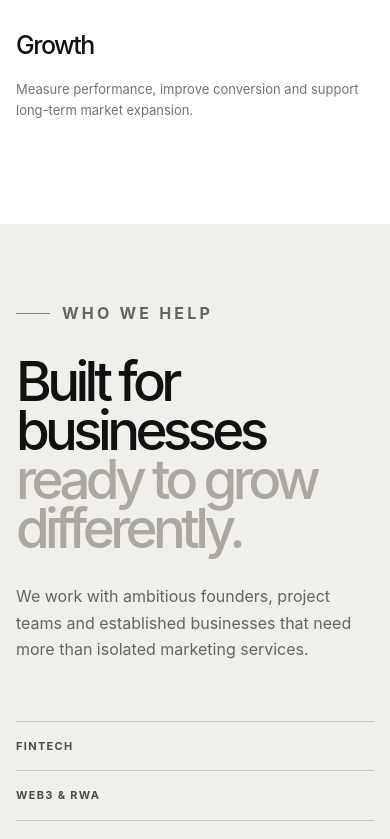
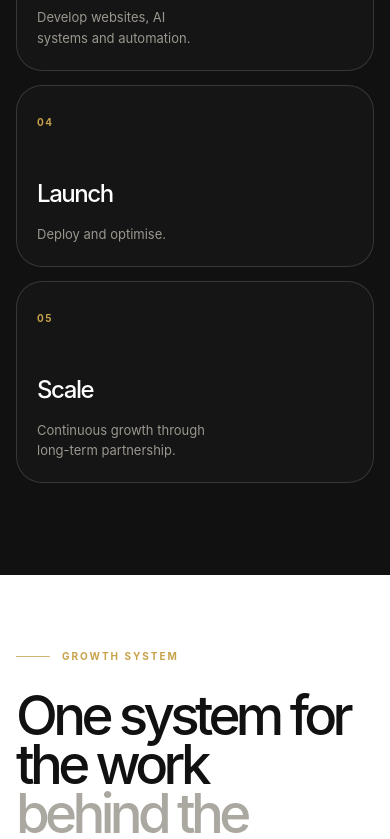
Before and after one commit to b18602877444-ops/novahaus-website, a React (Vite) app: page / in a window 390 px wide. Shown: the part 4825-5664 px from the top of the page. Built offline with nearby package versions, Linux system fonts and the light colour scheme.

Commit message:
feat: strengthen NOVAHAUS authority and social proof

```diff
--- a/src/App.jsx
+++ b/src/App.jsx
@@ -12,7 +12,7 @@ const navItems = [
   { label: 'Work', href: '#work' },
   { label: 'Services', href: '#services' },
   { label: 'Products', href: '/products/' },
-  { label: 'Process', href: '#process' },
+  { label: 'Process', href: '#approach' },
   { label: 'About', href: '#about' },
   { label: 'Contact', href: '#contact' },
 ]
@@ -52,14 +52,14 @@ const positioningItems = [
   { number: '04', title: 'Growth', description: 'Measure performance, improve conversion and support long-term market expansion.' },
 ]
 
-const whoWeHelpItems = ['Fintech', 'Web3 & RWA', 'Membership Businesses', 'Education & Personal Brands', 'Professional Services', 'International Expansion']
+const whoWeHelpItems = ['Web3 Projects', 'FinTech', 'AI Startups', 'High-Net-Worth Entrepreneurs', 'Professional Services', 'Global Businesses']
 
 const faqs = [
-  { question: 'What does a typical engagement include?', answer: 'Most engagements combine positioning, a focused identity and a conversion-led website. The scope follows the next meaningful business milestone, not a preset package.' },
-  { question: 'Is this a fit for an early-stage company?', answer: 'Yes. The work is designed for founders and small teams that need a clear story, a credible presence and a practical route to market.' },
-  { question: 'Can AI workflows sit inside the engagement?', answer: 'Yes. Repetitive, high-friction work is mapped first, then shaped into practical AI-assisted systems around the tools and team already in place.' },
-  { question: 'How long does an engagement take?', answer: 'A focused brand and website engagement usually takes several weeks. Timing depends on the decision pace, inputs and number of moving parts.' },
-  { question: 'What happens after launch?', answer: 'A refinement retainer keeps the system useful: improving the experience, content rhythm and workflows as real-world signals arrive.' },
+  { question: 'Why NOVAHAUS?', answer: 'NOVAHAUS brings strategy, digital experience and practical AI systems into one commercial conversation, so the work supports the business rather than sitting beside it.' },
+  { question: 'How is NOVAHAUS different?', answer: 'We start with the business problem and the decision your market needs to make. The brand, website and systems follow that clarity.' },
+  { question: 'Do you only build websites?', answer: 'No. Websites are one part of the system. We also work across positioning, automation, CRM, content operations and ongoing optimisation.' },
+  { question: 'How do Strategy Calls work?', answer: 'A Strategy Call is a focused first conversation about your goals, constraints and next commercial priority. If there is a fit, we outline a useful route forward.' },
+  { question: 'Do you provide long-term support?', answer: 'Yes. Growth Partner is a monthly retainer for businesses that want continued strategic support, optimisation and system refinement after launch.' },
 ]
 
 function ArrowIcon({ direction = 'up' }) {
@@ -205,7 +205,7 @@ function PositioningStrip() {
 }
 
 function WhoWeHelpSection() {
-  return <section id="who-we-help" className="who-we-help-section section paper-section"><div className="page-shell"><Reveal className="who-we-help-header"><SectionLabel>Who we help</SectionLabel><h2>Built for businesses<br /><span>ready to grow differently.</span></h2><p>We work with ambitious founders, project teams and established businesses that need more than isolated marketing services.</p></Reveal><Reveal className="industry-tags" delay={120}>{whoWeHelpItems.map((item) => <span key={item}>{item}</span>)}</Reveal></div></section>
+  return <section id="who-we-work-with" className="who-we-help-section section paper-section"><div className="page-shell"><Reveal className="who-we-help-header"><SectionLabel>Who we work with</SectionLabel><h2>Who We<br /><span>Work With</span></h2><p>Ambitious teams in complex markets that need clarity, operating leverage and a partner who can stay close to the next decision.</p></Reveal><Reveal className="industry-tags" delay={120}>{whoWeHelpItems.map((item) => <span key={item}>{item}</span>)}</Reveal></div></section>
 }
 
 const howWeHelpItems = [
@@ -217,12 +217,24 @@ const howWeHelpItems = [
 
 const trustReasons = ['Strategy Before Execution', 'AI-Powered Systems', 'Long-Term Partnership', 'Global Perspective']
 
+const approachSteps = [
+  { number: '01', title: 'Discovery', description: 'Understand business goals and challenges.' },
+  { number: '02', title: 'Strategy', description: 'Design the growth roadmap.' },
+  { number: '03', title: 'Build', description: 'Develop websites, AI systems and automation.' },
+  { number: '04', title: 'Launch', description: 'Deploy and optimise.' },
+  { number: '05', title: 'Scale', description: 'Continuous growth through long-term partnership.' },
+]
+
 function HowWeHelpSection() {
   return <section id="how-we-help" className="section light-section conversion-help-section"><div className="page-shell"><SectionHeader label="How we help" title={<>How We Help<br /><span>Businesses Grow</span></>} description="We build complete growth systems instead of isolated digital services." /><div className="services-grid conversion-help-grid">{howWeHelpItems.map((item, index) => <Reveal key={item.number} className="service-card conversion-help-card" delay={index * 80}><span className="service-number">{item.number}</span><h3>{item.title}</h3><p>{item.description}</p></Reveal>)}</div></div></section>
 }
 
 function TrustSection() {
   return <section id="why-choose" className="section dark-section conversion-trust-section"><div className="page-shell"><SectionHeader label="Why NOVAHAUS" title={<>Why Businesses<br /><span>Choose NOVAHAUS</span></>} dark /><div className="conversion-trust-grid">{trustReasons.map((reason, index) => <Reveal key={reason} className="conversion-trust-card" delay={index * 80}><span>{String(index + 1).padStart(2, '0')}</span><h3>{reason}</h3></Reveal>)}</div></div></section>
+}
+
+function ApproachSection() {
+  return <section id="approach" className="section dark-section approach-section"><div className="page-shell"><SectionHeader label="Our Approach" title={<>A clear path from<br /><span>ambition to traction.</span></>} description="Five focused steps keep the work useful, visible and moving." dark /><div className="approach-grid">{approachSteps.map((step, index) => <Reveal key={step.number} className="approach-card" delay={index * 70}><span>{step.number}</span><h3>{step.title}</h3><p>{step.description}</p></Reveal>)}</div></div></section>
 }
 
 function AnimatedNumber({ value, suffix = '', label }) {
@@ -471,7 +483,7 @@ function App() {
 
   const studyMatch = path.match(/^\/case-study\/([^/]+)$/)
   const postMatch = path.match(/^\/blog\/([^/]+)$/)
-  const page = path === '/' ? <><a className="skip-link" href="#main-content">Skip to content</a><main id="main-content"><Hero /><HowWeHelpSection /><TrustSection /><PositioningStrip /><WhoWeHelpSection /><AboutSection /><ServicesSection /><SolutionsSection /><PortfolioSection /><WhySection /><TestimonialsSection /><FAQSection /><CTASection /><Footer /></main></> : path === '/products' ? <ProductsPage /> : path === '/about' ? <AboutPage /> : path === '/blog' ? <BlogPage /> : path === '/privacy' ? <LegalPage type="privacy" /> : path === '/terms' ? <LegalPage type="terms" /> : path === '/thank-you' ? <ThankYouPage /> : path === '/404' ? <NotFoundPage /> : studyMatch ? <CaseStudyPage study={caseStudies.find((item) => item.slug === studyMatch[1])} /> : postMatch ? <BlogPostPage post={blogPosts.find((item) => item.slug === postMatch[1])} /> : <NotFoundPage />
+  const page = path === '/' ? <><a className="skip-link" href="#main-content">Skip to content</a><main id="main-content"><Hero /><HowWeHelpSection /><TrustSection /><ApproachSection /><PositioningStrip /><WhoWeHelpSection /><AboutSection /><ServicesSection /><SolutionsSection /><PortfolioSection /><WhySection /><TestimonialsSection /><FAQSection /><CTASection /><Footer /></main></> : path === '/products' ? <ProductsPage /> : path === '/about' ? <AboutPage /> : path === '/blog' ? <BlogPage /> : path === '/privacy' ? <LegalPage type="privacy" /> : path === '/terms' ? <LegalPage type="terms" /> : path === '/thank-you' ? <ThankYouPage /> : path === '/404' ? <NotFoundPage /> : studyMatch ? <CaseStudyPage study={caseStudies.find((item) => item.slug === studyMatch[1])} /> : postMatch ? <BlogPostPage post={blogPosts.find((item) => item.slug === postMatch[1])} /> : <NotFoundPage />
   return <><PageLoader reduceMotion={reduceMotion} />{page}</>
 }
 
--- a/src/index.css
+++ b/src/index.css
@@ -1193,6 +1193,27 @@
   .conversion-cta-actions { align-items: flex-start; flex-direction: column; }
 }
 
+.approach-section { background: #111111; }
+.approach-grid { display: grid; grid-template-columns: repeat(5, minmax(0, 1fr)); gap: 14px; margin-top: var(--space-content); }
+.approach-card { min-height: 230px; padding: 22px 20px; border: 1px solid rgba(255, 255, 255, .14); border-radius: var(--radius-card); background: #151515; }
+.approach-card > span { color: var(--color-gold); font-size: 10px; font-weight: 700; letter-spacing: .15em; }
+.approach-card h3 { margin-top: 72px; color: #ffffff; font-family: "Space Grotesk", Inter, sans-serif; font-size: 24px; font-weight: 500; letter-spacing: -.06em; }
+.approach-card p { max-width: 180px; margin-top: 12px; color: #9a978e; font-size: 13px; line-height: 1.55; }
+
+@media (max-width: 1100px) {
+  .approach-grid { grid-template-columns: repeat(3, minmax(0, 1fr)); }
+}
+
+@media (max-width: 820px) {
+  .approach-grid { grid-template-columns: repeat(2, minmax(0, 1fr)); gap: 14px; }
+}
+
+@media (max-width: 560px) {
+  .approach-grid { grid-template-columns: 1fr; }
+  .approach-card { min-height: 180px; }
+  .approach-card h3 { margin-top: 44px; }
+}
+
 .products-list { width: min(100% - 48px, 1120px); margin: clamp(90px, 12vw, 160px) auto 0; }
 .product-block { display: grid; grid-template-columns: .62fr 1.38fr; gap: clamp(30px, 6vw, 90px); padding: 48px 0 64px; border-top: 1px solid rgba(17, 17, 17, .18); }
 .product-heading h2 { max-width: 330px; margin-top: 28px; font-family: "Space Grotesk", Inter, sans-serif; font-size: clamp(2.3rem, 4vw, 4.2rem); font-weight: 500; letter-spacing: -.08em; line-height: .92; }
```
